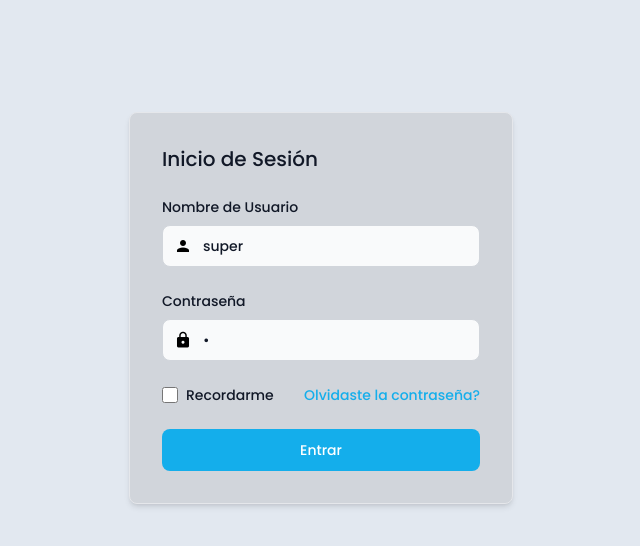
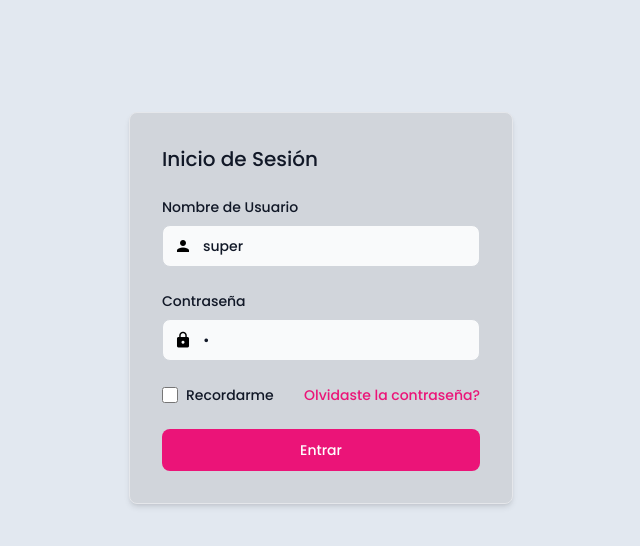
Before and after one commit to Daniel9806/Management-System, a Vue app: page / in a window 1280 px wide. Shown: the top 546 px of the page, without its empty margins (319-959 px from the left). Built offline with nearby package versions, Linux system fonts and the light colour scheme.

Commit message:
change main color

```diff
--- a/src/style.css
+++ b/src/style.css
@@ -12,10 +12,6 @@
   font-size: 16px;
   line-height: 24px;
   font-weight: 500;
-
-  /* color-scheme: light dark;
-  color: rgba(255, 255, 255, 0.87);
-  background-color: #242424; */
 
   font-synthesis: none;
   text-rendering: optimizeLegibility;
@@ -44,34 +40,20 @@ button {
   font-size: 1em;
   font-weight: 500;
   font-family: inherit;
-  /* background-color: #14aeeb; */
+  /* background-color: #eb1478; */
   @apply bg-main-color;
   cursor: pointer;
   transition: border-color 0.25s;
 }
 
-button:hover {
-  /* border-color: #0bce6c; */
+
+.modal-enter-active,
+.modal-leave-active {
+  transition: all 0.25s ease;
 }
 
-#app {
-  /* max-width: 1280px;
-  margin: 0 auto;
-  padding: 2rem;
-  text-align: center; */
+.modal-enter-from,
+.modal-leave-to {
+  opacity: 0;
+  transform: scale(1.1);
 }
-
-/* @media (prefers-color-scheme: light) {
-  :root {
-    color: #213547;
-    background-color: #ffffff;
-  }
-
-  a:hover {
-    color: #747bff;
-  }
-
-  button {
-    background-color: #f9f9f9;
-  }
-} */
--- a/tailwind.config.cjs
+++ b/tailwind.config.cjs
@@ -8,7 +8,7 @@ module.exports = {
   theme: {
     extend: {
       colors: {
-        "main-color": "#14aeeb",
+        "main-color": "#eb1478",
       },
     },
   },
```
